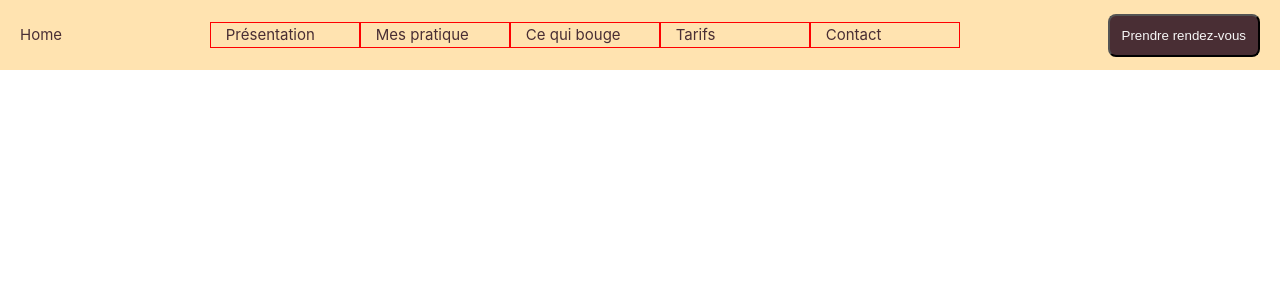
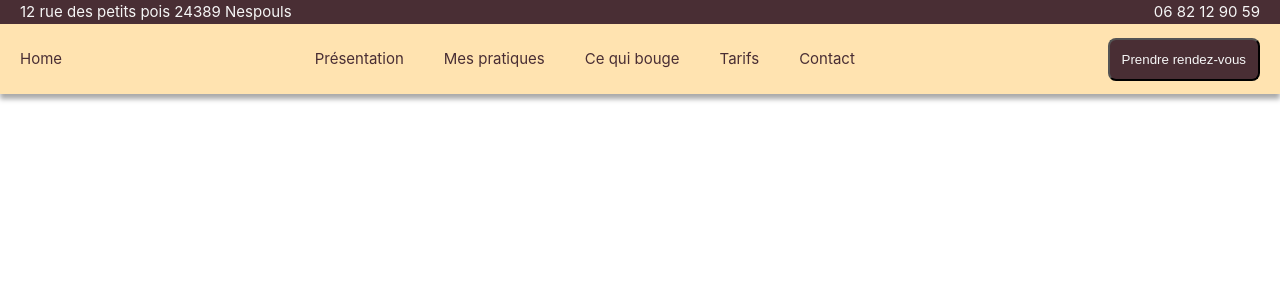
Before and after one commit to Marie-Garde/reflexo-bien-etre-vuejs, a Vue app: page / in a window 1280 px wide. Shown: the top 300 px of the page. Built offline with nearby package versions, Linux system fonts and the light colour scheme; the HTML template or start-up script is replaced by a standard one.

Commit message:
nav desktop ok

```diff
--- a/src/App.vue
+++ b/src/App.vue
@@ -15,6 +15,6 @@ import Nav from "./navigation/views/Nav.vue";
 
 <style lang="scss" scoped>
 .body {
-  margin-top: 30px;
+  margin-top: 70px;
 }
 </style>
--- a/src/assets/variables.scss
+++ b/src/assets/variables.scss
@@ -7,5 +7,6 @@ $orange-light: #ffe3b0;
 $orange: #e47161;
 $brown-medium: #753e4e;
 $brown-dark: #492e34;
+$dark-grey: #a9a9a9;
 
 $background: $white-soft;
--- a/src/navigation/views/Nav.vue
+++ b/src/navigation/views/Nav.vue
@@ -22,7 +22,12 @@ function goToAppointment() {
 
 <template>
   <header>
-    <nav class="navigation">
+    <div class="header">
+      <div class="header-info">
+        <p>12 rue des petits pois 24389 Nespouls</p>
+        <p>06 82 12 90 59</p>
+      </div>
+      <nav class="header-navigation">
         <LinkRouter label="Home" :to="homeRoutesName.HOME" />
         <div class="middle-nav">
           <LinkRouter
@@ -32,7 +37,7 @@ function goToAppointment() {
           />
           <LinkRouter
             :class="['link', { active: route.name === practicesRoutesName.HOME }]"
-          label="Mes pratique"
+            label="Mes pratiques"
             :to="practicesRoutesName.HOME"
           />
           <LinkRouter
@@ -53,35 +58,59 @@ function goToAppointment() {
         </div>
         <Button :label="labelButton" @click="goToAppointment()" />
       </nav>
+    </div>
   </header>
 </template>
 
 <style scoped lang="scss">
 @import "@/assets/variables.scss";
 
-.navigation {
-  background-color: $orange-light;
+.header {
   position: fixed;
   top: 0;
   left: 0;
   right: 0;
+  &-info {
+    background-color: $brown-dark;
+    color: $white-soft;
+    display: flex;
+    justify-content: space-between;
+    padding: 0 20px;
+  }
+  &-navigation {
+    background-color: $orange-light;
     height: 70px;
     display: flex;
     justify-content: space-between;
     align-items: center;
-  padding: 20px;
+    padding: 0 20px;
+    box-shadow: 0px 5px 5px $dark-grey;
 
     .middle-nav {
       display: flex;
+      flex-direction: row;
+      height: inherit;
+      cursor: pointer;
+      .link {
+        padding: 0 20px;
+        display: flex;
+        justify-content: center;
         align-items: center;
-    justify-content: center;
-    .link {
-      width: 150px;
-      padding: 0 15px;
-      border: solid 1px red;
       }
       .active {
-      border: 1px solid red;
+        position: relative;
+        font-weight: bold;
+      }
+      .active:after {
+        content: "";
+        position: absolute;
+        bottom: 0;
+        left: 0;
+        right: 0;
+        background: $brown-dark;
+        height: 4px;
+        border-radius: 15px;
+      }
     }
   }
 }
```
Lines whose indentation alone changed are shown as unchanged.
